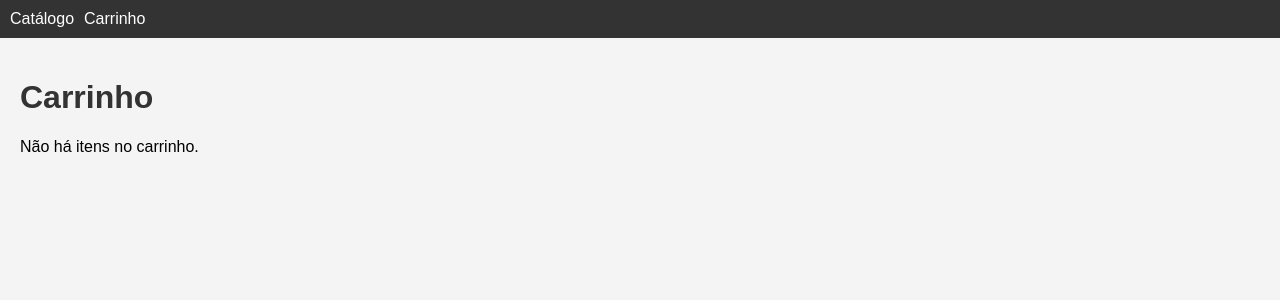
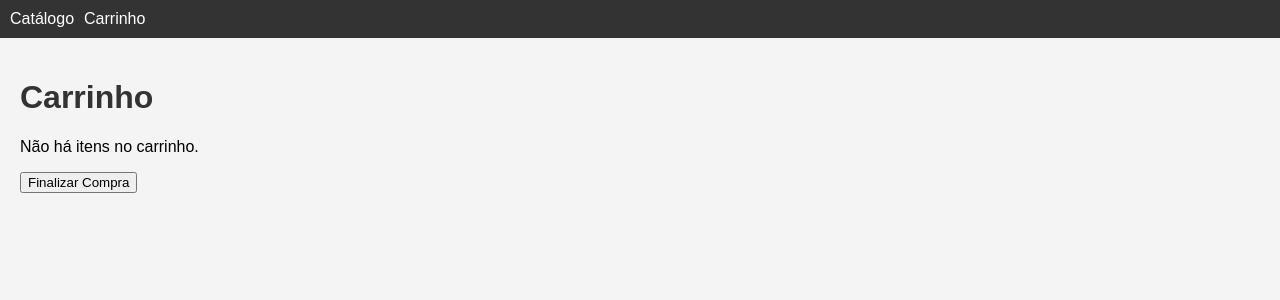
Before and after one commit to JorgeDeAquino/E-Commerce-JA, a React (Vite) app: page /cart in a window 1280 px wide. Shown: the top 300 px of the page. Built offline with nearby package versions, Linux system fonts and the light colour scheme.

Commit message:
add error de carrinho vazio sem poder finalizar compra

```diff
--- a/src/App.jsx
+++ b/src/App.jsx
@@ -65,6 +65,13 @@ function App() {
             cartItems={cartItems}
             onUpdateCart={handleUpdateCart}
             onRemoveFromCart={handleRemoveFromCart}
+            onCheckout={() => {
+              if (cartItems.length > 0) {
+
+              } else {
+                toast.error("Seu carrinho está vazio")
+              }
+            }}
              />} />
           <Route path='/thank-you' element={<ThankYouPage />} />
         </Routes>
--- a/src/components/Cart.jsx
+++ b/src/components/Cart.jsx
@@ -2,7 +2,7 @@ import React from 'react'
 import CartItem from './CartItem'
 import CheckoutButton from './CheckoutButton'
 
-export default function Cart({ cartItems, onUpdateCart, onRemoveFromCart }) {
+export default function Cart({ cartItems, onUpdateCart, onRemoveFromCart, onCheckout }) {
 
   const totalPrice = cartItems.reduce((total, item) => total + item.price * item.quantity, 0)
 
@@ -10,7 +10,11 @@ export default function Cart({ cartItems, onUpdateCart, onRemoveFromCart }) {
     <div>
       <h1>Carrinho</h1>
       {
-        cartItems.length === 0 ? (<p>Não há itens no carrinho.</p>) : (
+        cartItems.length === 0 ? (<>
+          <p>Não há itens no carrinho.</p>
+          <CheckoutButton onCheckout={onCheckout} />
+        </>
+        ) : (
           <>
             {cartItems.map((item) => (
               <CartItem key={item.id} item={item} onUpdateCart={onUpdateCart} onRemoveFromCart={onRemoveFromCart} />
--- a/src/components/CheckoutButton.jsx
+++ b/src/components/CheckoutButton.jsx
@@ -1,7 +1,7 @@
 
 
-export default function CheckoutButton() {
-  return (
-    <button>Finalizar Compra</button>
-  )
+export default function CheckoutButton(onCheckout) {
+    return (
+        <button onClick={onCheckout}>Finalizar Compra</button>
+    )
 }
```
